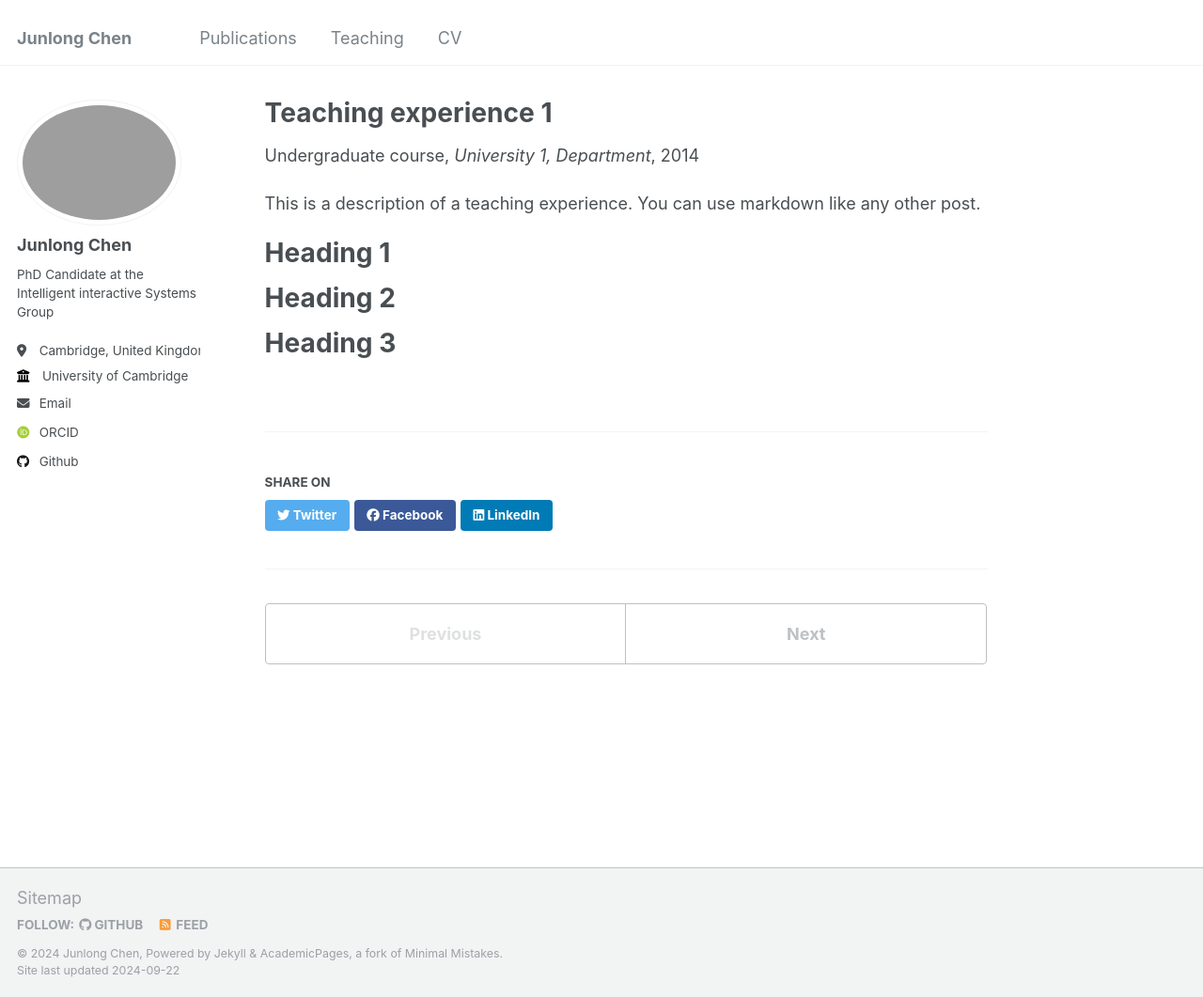
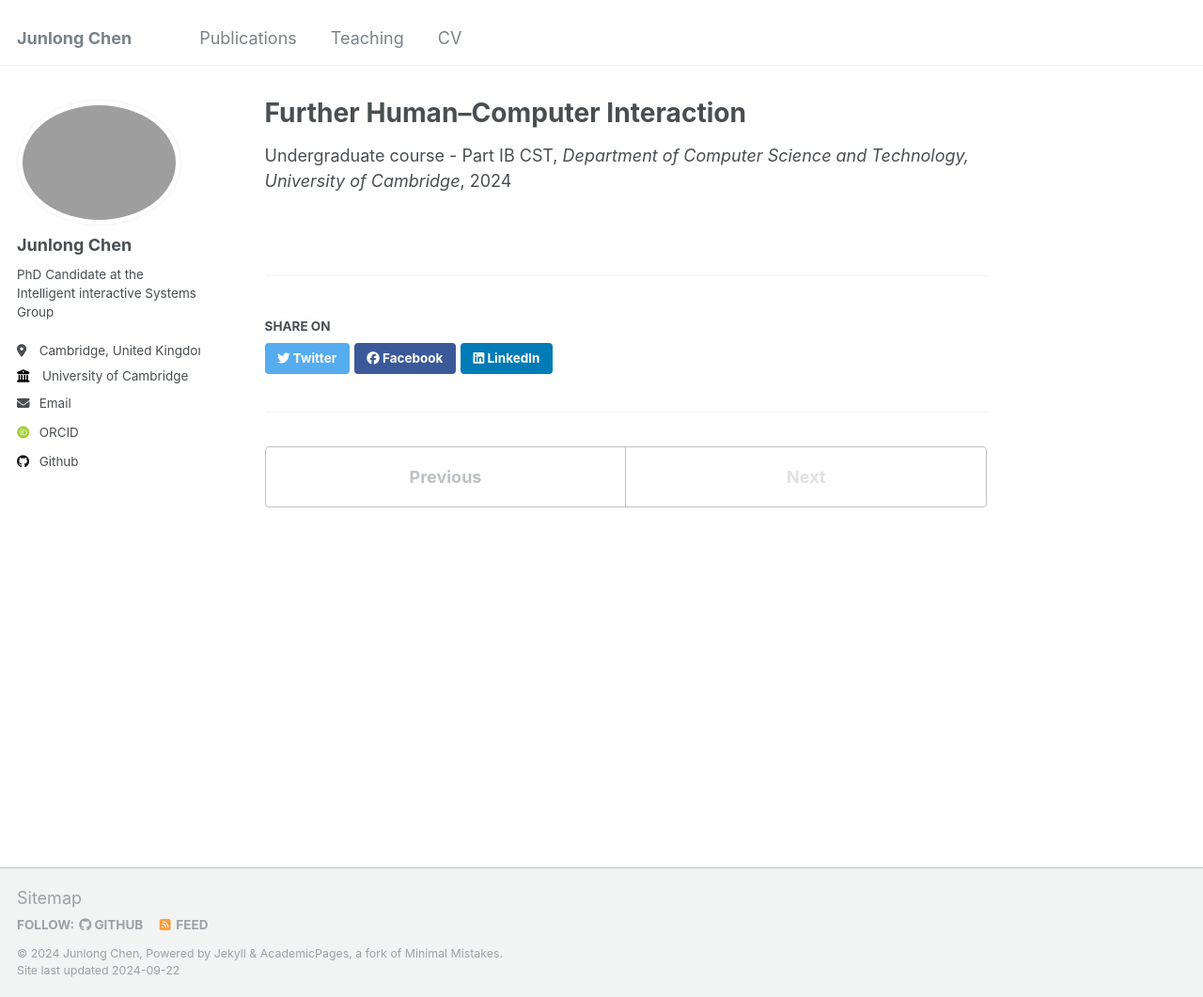
Before and after one commit to EnVisionXR/EnVisionXR.github.io, a Jekyll site: the page built from _teaching/2014-spring-teaching-1.md, in a window 1280 px wide and 1061 px high. Shown: the whole window at 94% size. Built offline with Jekyll 4.4.1, drawn with Linux system fonts in a browser that asks for light colours; some web fonts are replaced.

Commit message:
Update 2014-spring-teaching-1.md

```diff
--- a/_teaching/2014-spring-teaching-1.md
+++ b/_teaching/2014-spring-teaching-1.md
@@ -1,14 +1,14 @@
 ---
-title: "Teaching experience 1"
+title: "Further Human–Computer Interaction"
 collection: teaching
-type: "Undergraduate course"
-permalink: /teaching/2014-spring-teaching-1
-venue: "University 1, Department"
-date: 2014-01-01
-location: "City, Country"
+type: "Undergraduate course - Part IB CST"
+# permalink: /teaching/2014-spring-teaching-1
+venue: "Department of Computer Science and Technology, University of Cambridge"
+date: 2024-03-01
+location: "Cambridge, United Kingdom"
 ---
 
-This is a description of a teaching experience. You can use markdown like any other post.
+<!-- This is a description of a teaching experience. You can use markdown like any other post.
 
 Heading 1
 ======
@@ -17,4 +17,4 @@ Heading 2
 ======
 
 Heading 3
-======
+====== -->
```
